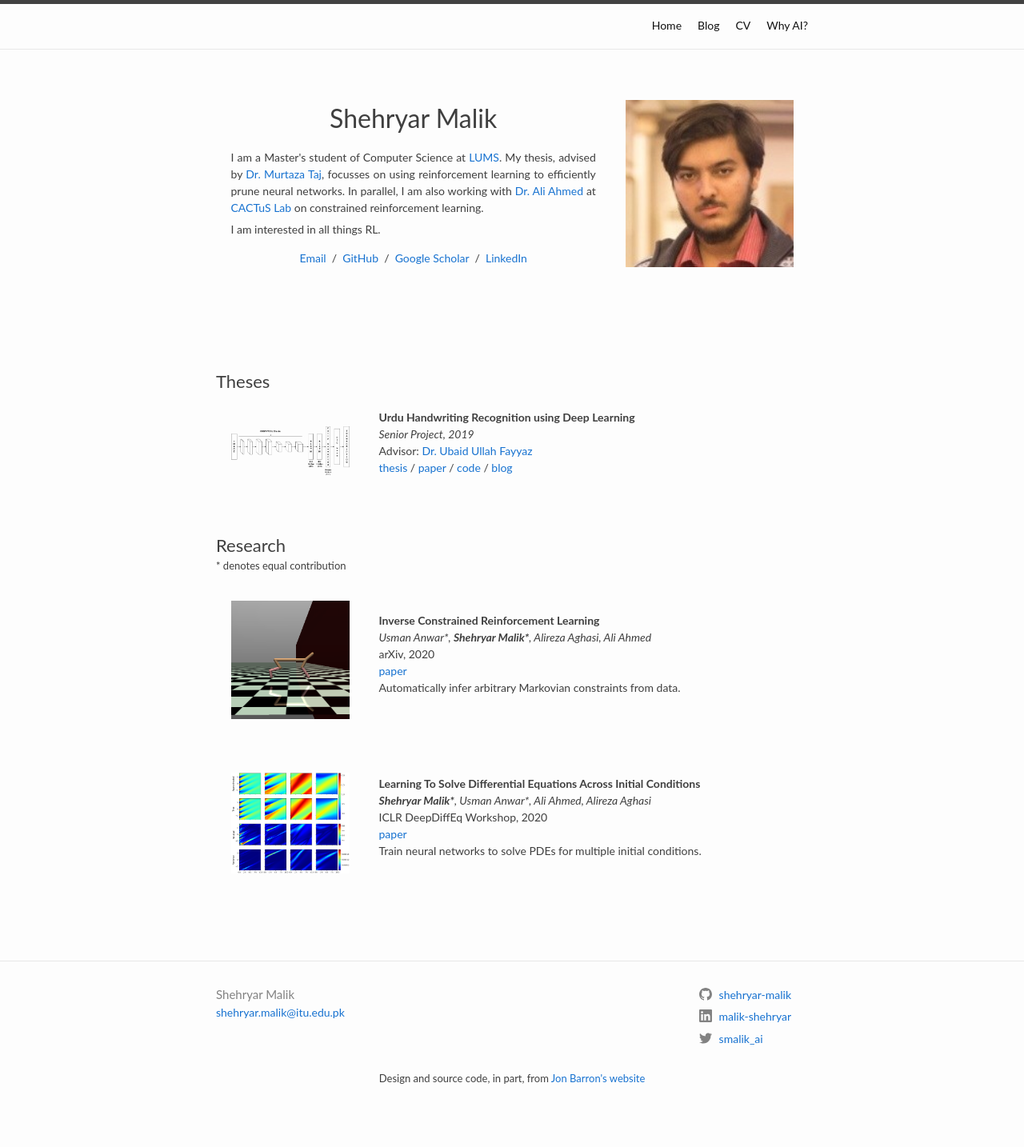
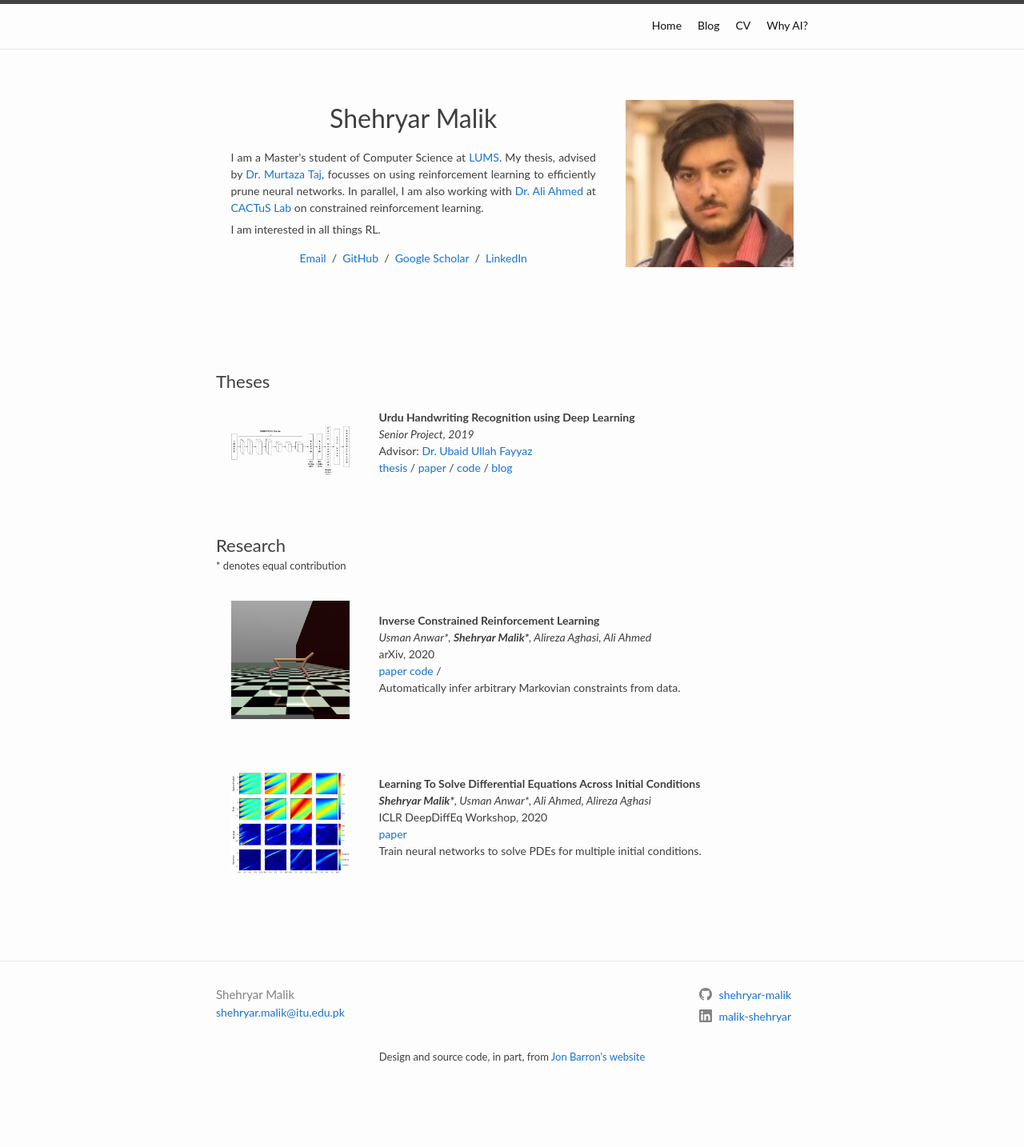
Before and after one commit to shehryar-malik/shehryar-malik.github.io, a Jekyll site: the page built from _layouts/home.html, in a window 1280 px wide. Shown: the whole page at 80% size. Built offline with Jekyll 4.4.1, drawn with Linux system fonts in a browser that asks for light colours; after the commit the page ends 1406 px from its top, so only the background shows below that.

Commit message:
add ICRL

```diff
--- a/_config.yml
+++ b/_config.yml
@@ -22,7 +22,7 @@ url: "" # the base hostname & protocol for your site, e.g. http://example.com
 
 github_username:  shehryar-malik
 linkedin_username: malik-shehryar
-twitter_username: smalik_ai
+#twitter_username: smalik_ai
 
 # Build settings
 markdown: kramdown
--- a/_layouts/home.html
+++ b/_layouts/home.html
@@ -87,6 +87,7 @@ permalink: /home/
                             arXiv, 2020
                             <br>
                             <a href="https://arxiv.org/abs/2011.09999">paper</a>
+                            <a href="https://github.com/shehryar-malik/icrl">code</a> /
                             <br>
                             <p style="text-align:justify;">Automatically infer arbitrary Markovian constraints from data.</p>
                         </td>
```
